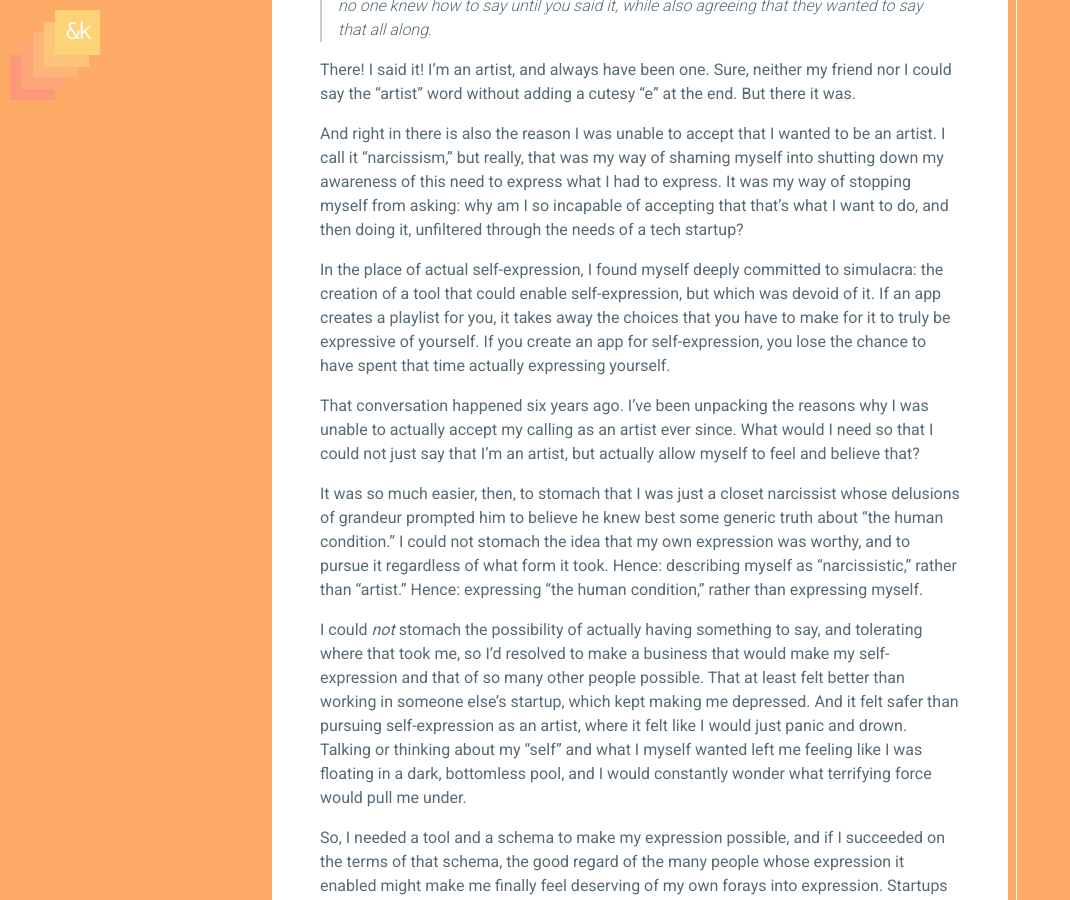
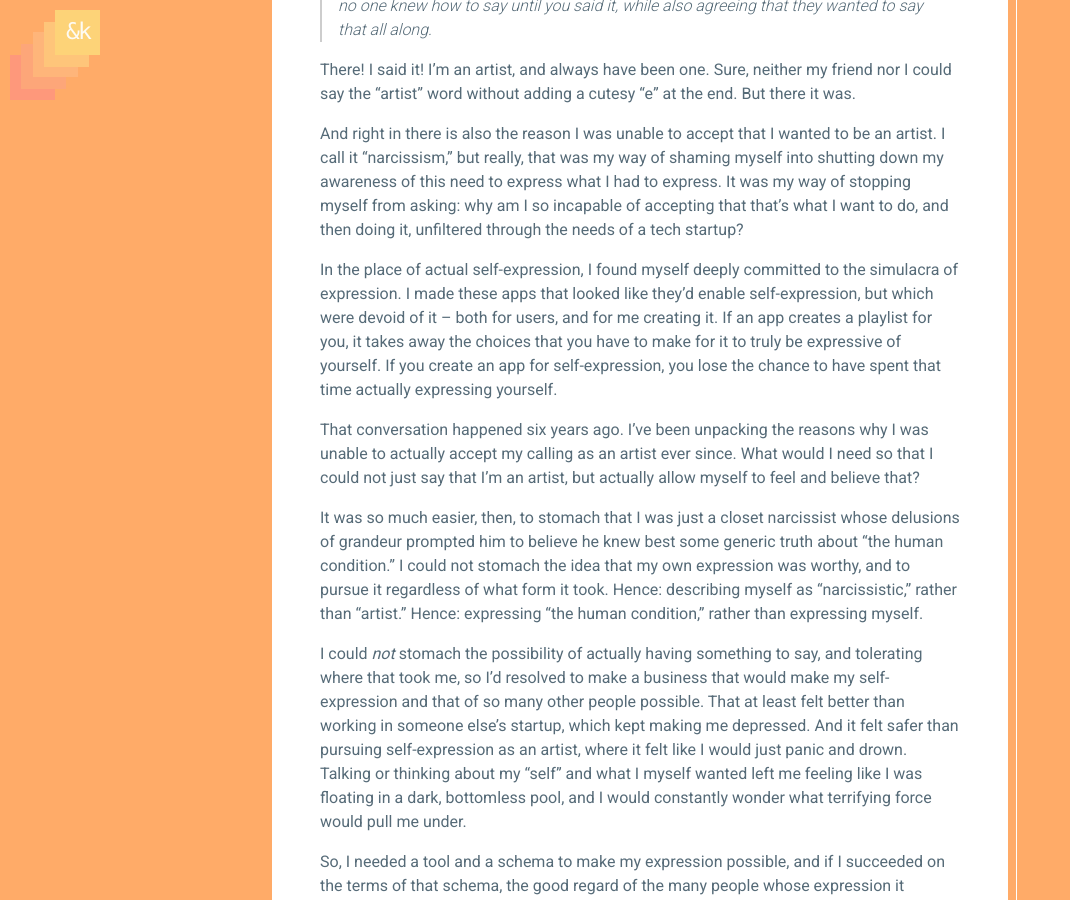
Before and after one commit to andkon/andkon.github.io, a Jekyll site: the page built from _posts/2020-08-13-hello-world.md, in a window 1280 px wide and 900 px high, scrolled down 1798 px. Shown: the whole window, without its empty margins (0-1070 px from the left). Built offline with Jekyll 4.4.1, drawn with Linux system fonts in a browser that asks for light colours; comment, search, counter and statistics services are not loaded.

Commit message:
Last edits

```diff
--- a/_posts/2020-08-13-hello-world.md
+++ b/_posts/2020-08-13-hello-world.md
@@ -36,7 +36,7 @@ There\! I said it\! I’m an artist, and always have been one\. Sure, neither my
 
 And right in there is also the reason I was unable to accept that I wanted to be an artist\. I call it “narcissism,” but really, that was my way of shaming myself into shutting down my awareness of this need to express what I had to express\. It was my way of stopping myself from asking: why am I so incapable of accepting that that’s what I want to do, and then doing it, unfiltered through the needs of a tech startup?
 
-In the place of actual self\-expression, I found myself deeply committed to simulacra: the creation of a tool that could enable self\-expression, but which was devoid of it\. If an app creates a playlist for you, it takes away the choices that you have to make for it to truly be expressive of yourself\. If you create an app for self\-expression, you lose the chance to have spent that time actually expressing yourself\.
+In the place of actual self\-expression, I found myself deeply committed to the simulacra of expression. I made these apps that looked like they'd enable self\-expression, but which were devoid of it – both for users, and for me creating it\. If an app creates a playlist for you, it takes away the choices that you have to make for it to truly be expressive of yourself\. If you create an app for self\-expression, you lose the chance to have spent that time actually expressing yourself\.
 
 That conversation happened six years ago\. I’ve been unpacking the reasons why I was unable to actually accept my calling as an artist ever since\. What would I need so that I could not just say that I’m an artist, but actually allow myself to feel and believe that?
 
```
